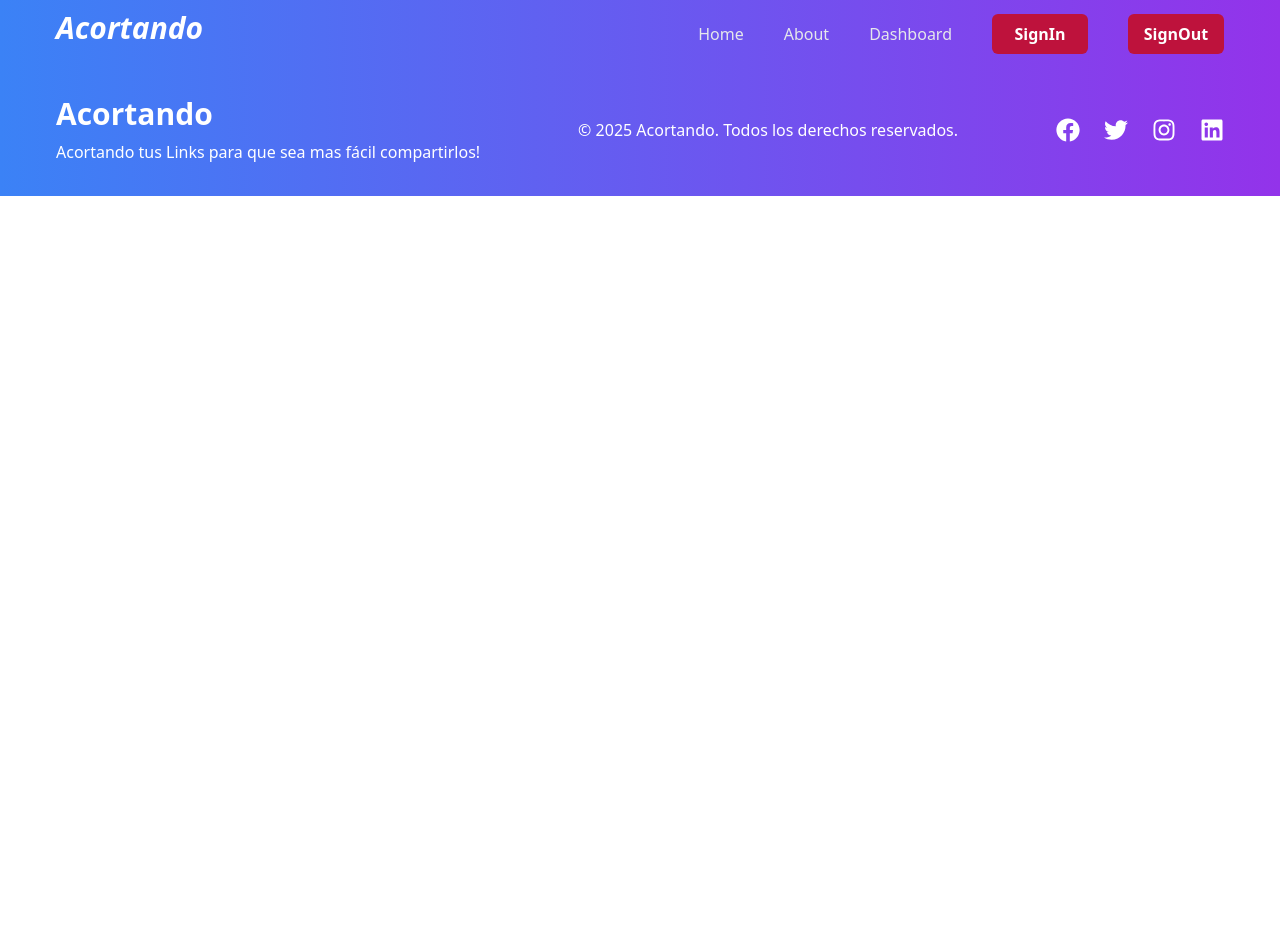
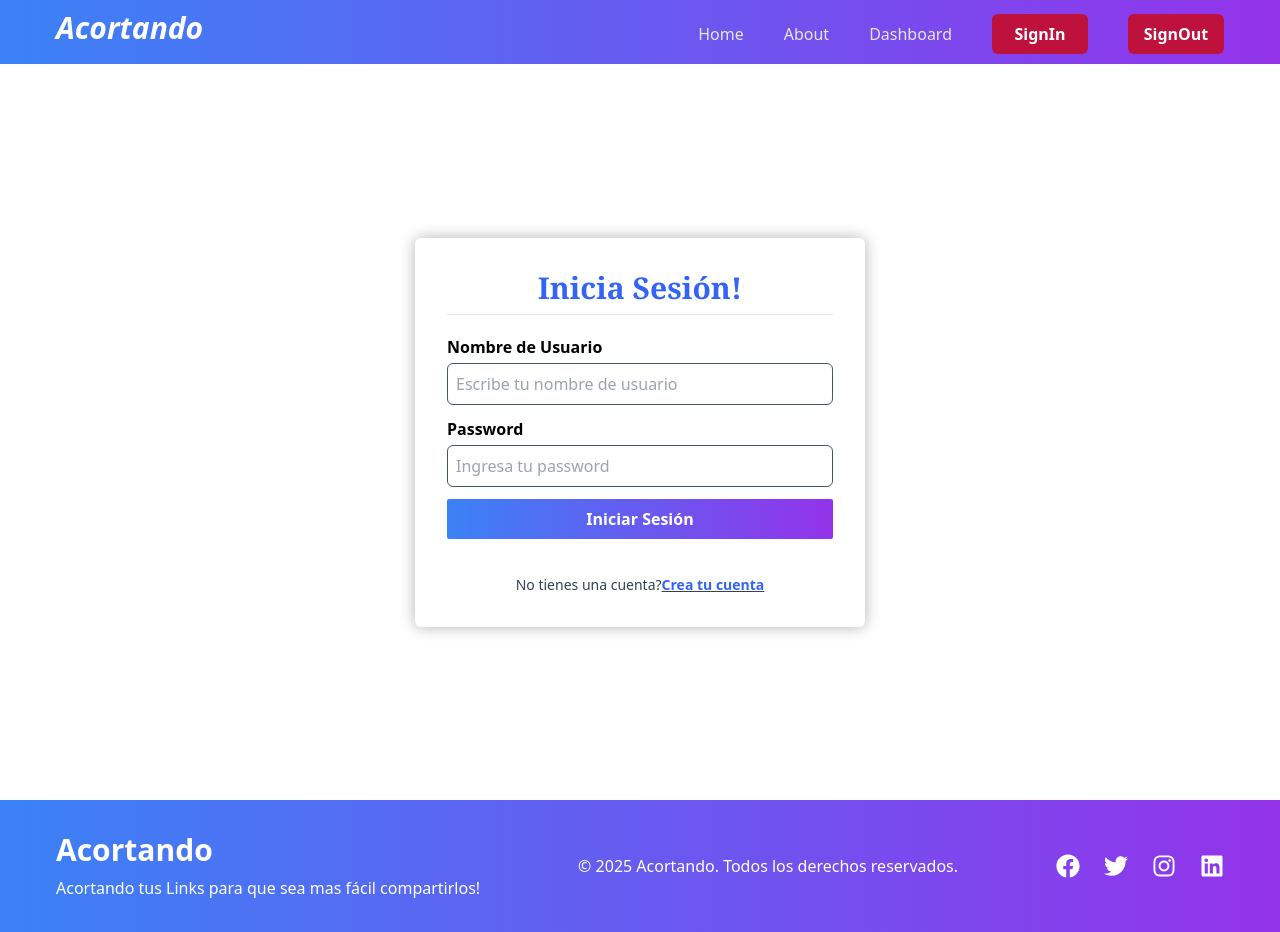
Before and after one commit to nicolasmartin89/shortenerurl-front, a React (Vite) app: page /login in a window 1280 px wide. Before the commit the page ends 800 px from the top, so only its background shows below. Built offline with nearby package versions, Linux system fonts and the light colour scheme.

Commit message:
Authenticate users

```diff
--- a/src/App.jsx
+++ b/src/App.jsx
@@ -6,6 +6,7 @@
 import Footer from "./Components/Footer";
 import RegisterPage from "./Components/RegisterPage";
 import { Toaster } from "react-hot-toast";
+import LoginPage from "./Components/LoginPage";
 
 function App() {
   return (
@@ -17,6 +18,7 @@
           <Route path="/" element={<LandingPage />} />
           <Route path="/about" element={<AboutPage />} />
           <Route path="/register" element={<RegisterPage />} />
+          <Route path="/login" element={<LoginPage />} />
         </Routes>
         <Footer />
       </BrowserRouter>
--- /dev/null
+++ b/src/Components/LoginPage.jsx
@@ -0,0 +1,108 @@
+import React, { useState } from "react";
+import { useForm } from "react-hook-form";
+import { TextField } from "./TextField";
+import { Link, useNavigate } from "react-router-dom";
+import api from "../api/api";
+import toast from "react-hot-toast";
+
+const LoginPage = () => {
+  const navigate = useNavigate();
+  const [loader, setLoader] = useState(false);
+
+  const {
+    register,
+    handleSubmit,
+    reset,
+    formState: { errors },
+  } = useForm({
+    defaultValues: {
+      username: "",
+      email: "",
+      password: "",
+    },
+    mode: "onTouched",
+  });
+
+  const loginHandler = async (data) => {
+    setLoader(true);
+    try {
+      const { data: response } = await api.post(
+        "/api/auth/public/login ",
+        data
+      );
+      //Store the token in local storage
+      console.log(response.token);
+      localStorage.setItem("JWT_TOKEN", JSON.stringify(response.token));
+
+      toast.success("Iniciaste sesión Exitosamente!");
+
+      reset();
+      navigate("/");
+    } catch (error) {
+      console.log(error);
+      toast.error("Login Failed!");
+    } finally {
+      setLoader(false);
+    }
+  };
+
+  return (
+    <div className="min-h-[calc(100vh-64px)] flex justify-center items-center">
+      <form
+        onSubmit={handleSubmit(loginHandler)}
+        className="sm:w-[450px] w-[360px]  shadow-custom py-8 sm:px-8 px-4 rounded-md"
+      >
+        <h1 className="text-center font-serif text-btnColor font-bold lg:text-3xl text-2xl">
+          Inicia Sesión!
+        </h1>
+
+        <hr className="mt-2 mb-5 text-black" />
+
+        <div className="flex flex-col gap-3">
+          <TextField
+            label="Nombre de Usuario"
+            required
+            id="username"
+            type="text"
+            message="*Ingresa un nombre de usuario"
+            placeholder="Escribe tu nombre de usuario"
+            register={register}
+            errors={errors}
+          />
+
+          <TextField
+            label="Password"
+            required
+            id="password"
+            type="password"
+            message="*Ingresa un password"
+            placeholder="Ingresa tu password"
+            register={register}
+            min={6}
+            errors={errors}
+          />
+        </div>
+
+        <button
+          disabled={loader}
+          type="submit"
+          className="bg-customRed font-semibold text-white  bg-custom-gradient w-full py-2 hover:text-slate-400 transition-colors duration-100 rounded-sm my-3"
+        >
+          {loader ? "Cargando..." : "Iniciar Sesión"}
+        </button>
+
+        <p className="text-center text-sm text-slate-700 mt-6">
+          No tienes una cuenta?
+          <Link
+            className="font-semibold underline hover:text-black"
+            to="/register"
+          >
+            <span className="text-btnColor -">Crea tu cuenta</span>
+          </Link>
+        </p>
+      </form>
+    </div>
+  );
+};
+
+export default LoginPage;
```
